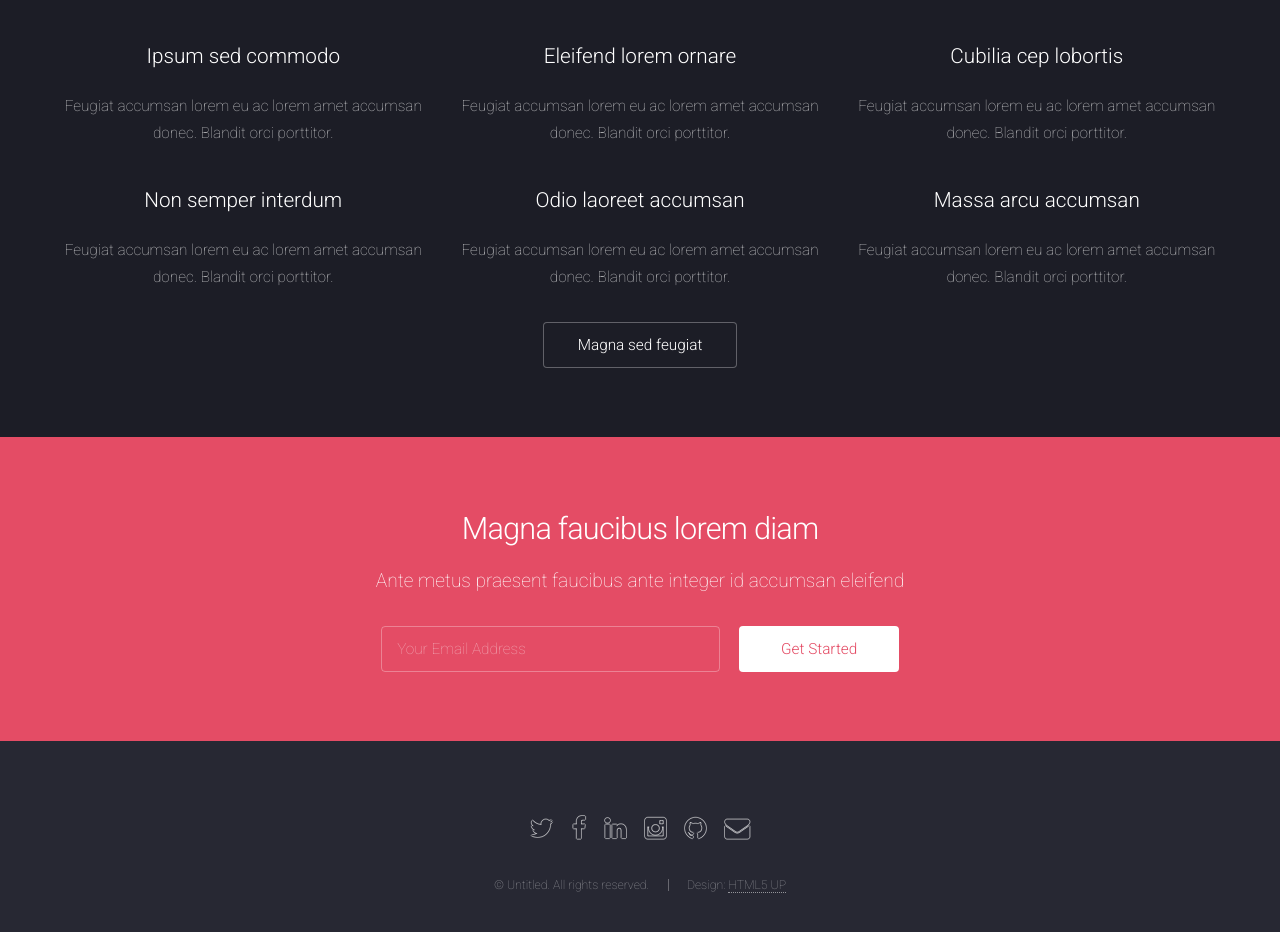
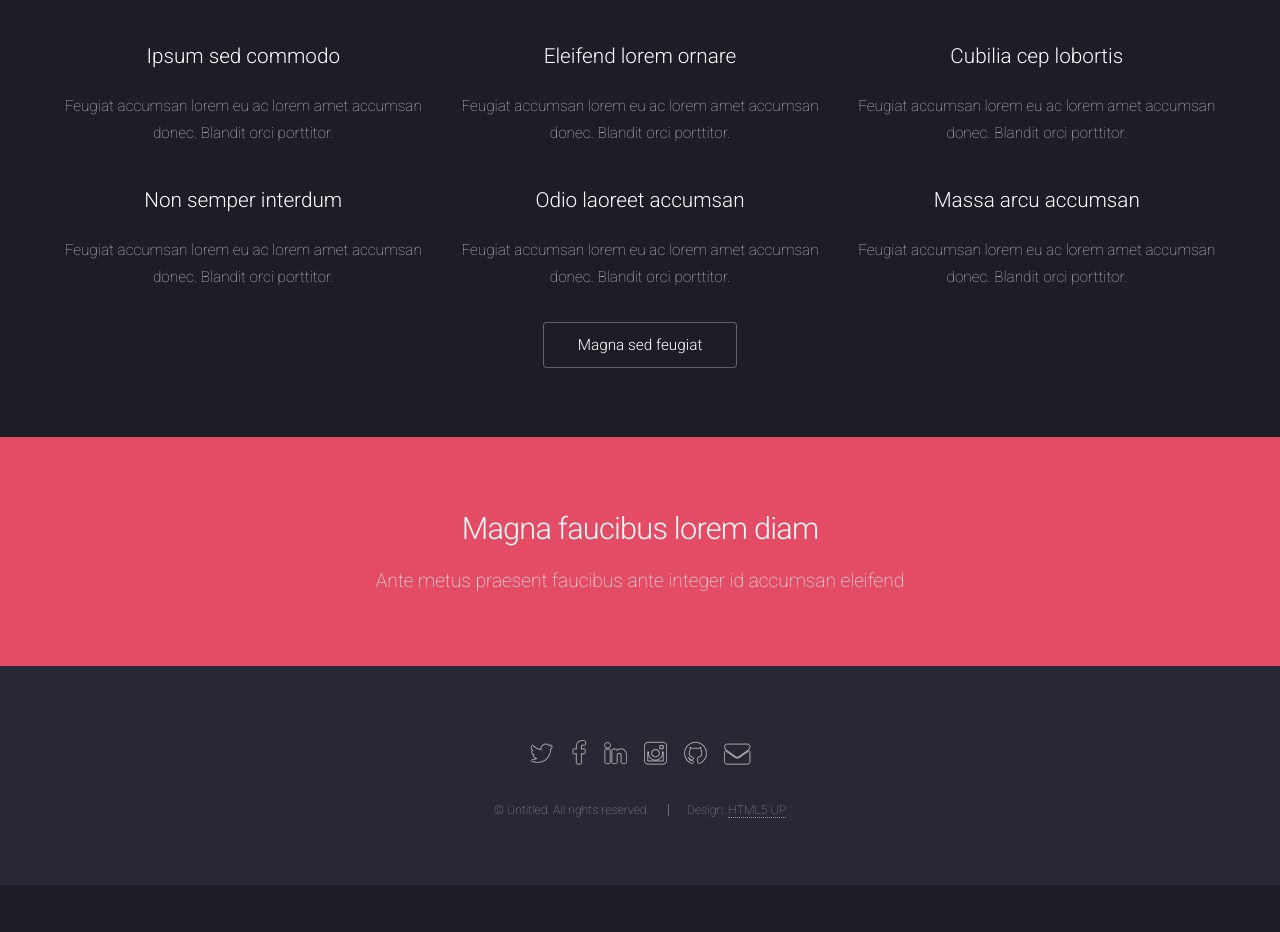
Before and after one commit to alexjhlee/alexjhlee.github.io, a plain HTML site: page index.html in a window 1280 px wide. Shown: the part 3289-4221 px from the top of the page. After the commit the page ends 4174 px from the top, so only its background shows below. Drawn offline with Linux system fonts and the light colour scheme.

```diff
--- a/index.html
+++ b/index.html
@@ -155,10 +155,7 @@
 							<p>Ante metus praesent faucibus ante integer id accumsan eleifend</p>
 						</header>
 						<form method="post" action="#" class="container 50%">
-							<div class="row uniform 50%">
-								<div class="8u 12u$(xsmall)"><input type="email" name="email" id="email" placeholder="Your Email Address" /></div>
-								<div class="4u$ 12u$(xsmall)"><input type="submit" value="Get Started" class="fit special" /></div>
-							</div>
+
 						</form>
 					</div>
 				</section>
```
